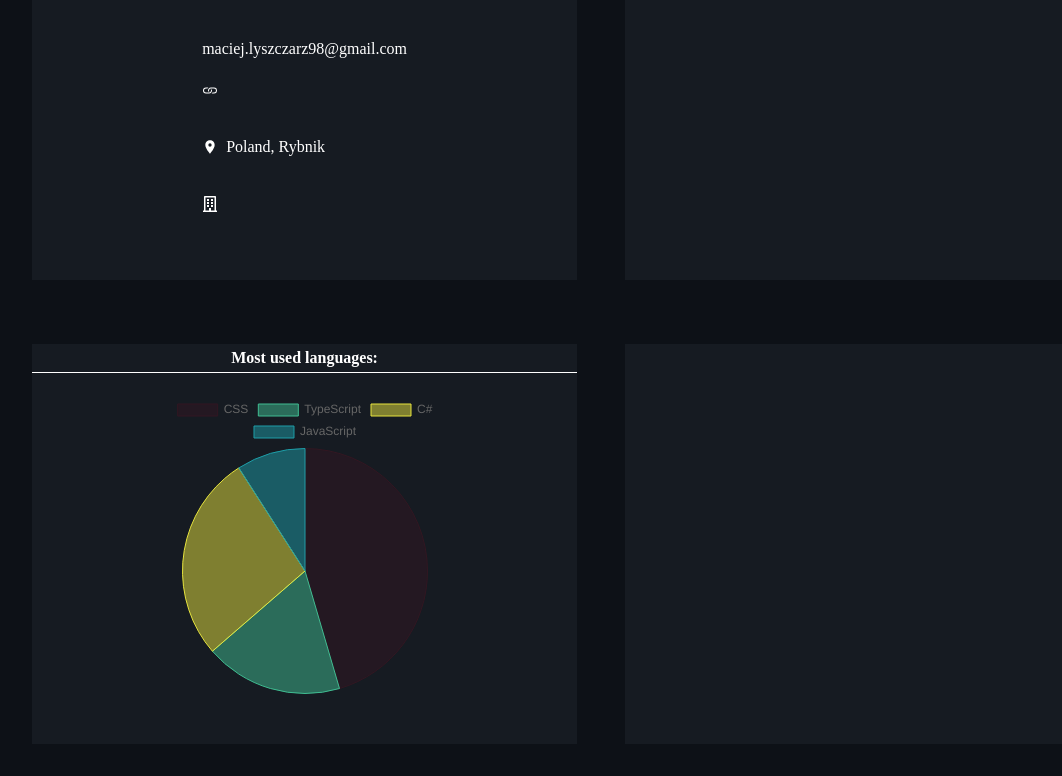
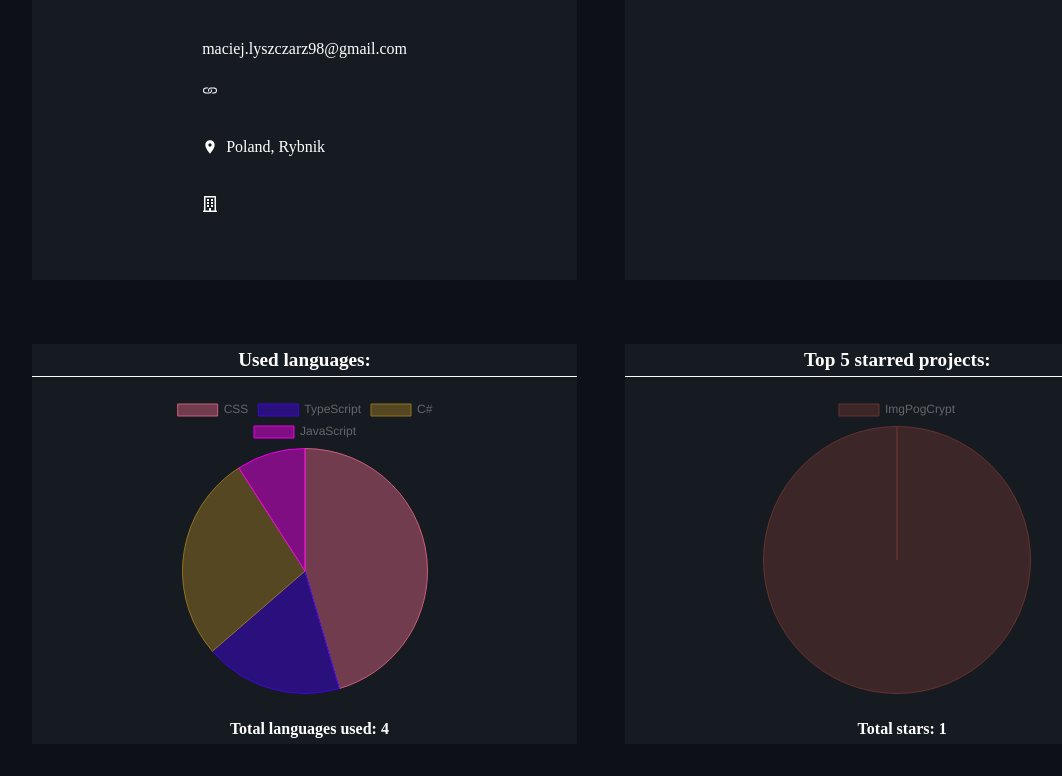
Before and after one commit to Maciejlys/Github-stats, a React (Create React App) app: page / in a window 1280 px wide. Shown: the part 410-1186 px from the top of the page, without its empty margins (39-1101 px from the left). Built offline with nearby package versions, Linux system fonts and the light colour scheme; no server answers.

Commit message:
top starred chart

```diff
--- a/src/Styled-components/Section.tsx
+++ b/src/Styled-components/Section.tsx
@@ -14,6 +14,7 @@ export const Section = styled.div`
   position: relative;
 
   h4 {
+    font-size: 1.2rem;
     position: absolute;
     text-align: center;
     width: 100%;
--- a/src/components/LanguagesChart.tsx
+++ b/src/components/LanguagesChart.tsx
@@ -7,7 +7,7 @@ import styled from "styled-components";
 import {
   arrToInstanceCountObj,
   createPieChart,
-  getChartData,
+  getChartDataFromObj,
   PieChartProps,
 } from "../utils/chartUtils";
 
@@ -26,15 +26,17 @@ export const LanguagesChart: React.FC = () => {
     "Orange",
   ]);
   const [chart, setChart] = useState(createPieChart(pieLabels, pieData));
+  const [languangesCount, setLanguangesCount] = useState(0);
 
   useEffect(() => {
     const allLanguages = repos.map((repo) => {
       return repo.language;
     });
     setLanguagesOcc(arrToInstanceCountObj(allLanguages));
-    const data = getChartData(arrToInstanceCountObj(allLanguages));
+    const data = getChartDataFromObj(arrToInstanceCountObj(allLanguages));
     setPieData(data.values);
     setPieLabels(data.labels);
+    setLanguangesCount(data.labels.length);
     const chart = createPieChart(data.labels, data.values);
     setChart(chart);
   }, [repos]);
@@ -42,6 +44,7 @@ export const LanguagesChart: React.FC = () => {
   return (
     <LanguagesChartStyles>
       <Pie className="chart" data={chart} />
+      <h5>Total languages used: {languangesCount}</h5>
     </LanguagesChartStyles>
   );
 };
@@ -55,4 +58,15 @@ export const LanguagesChartStyles = styled.div`
   .chart {
     background-color: transparent;
   }
+
+  h5 {
+    font-size: 1rem;
+    position: absolute;
+    text-align: center;
+    width: 100%;
+    margin: 0 auto;
+    padding: 0.3rem;
+    bottom: -3rem;
+    background-color: #161b22;
+  }
 `;
--- a/src/components/ReposInfo.tsx
+++ b/src/components/ReposInfo.tsx
@@ -2,16 +2,18 @@ import React from "react";
 import { Section } from "../Styled-components/Section";
 import { TwoColumnsWrapper } from "../Styled-components/TwoColumnsWrapper";
 import { LanguagesChart } from "./LanguagesChart";
+import { StarredChart } from "./StarredChart";
 
 export const ReposInfo: React.FC = () => {
   return (
     <TwoColumnsWrapper>
       <Section>
-        <h4>Most used languages:</h4>
+        <h4>Used languages:</h4>
         <LanguagesChart />
       </Section>
       <Section>
-        <h1></h1>
+        <h4>Top 5 starred projects:</h4>
+        <StarredChart />
       </Section>
     </TwoColumnsWrapper>
   );
--- /dev/null
+++ b/src/components/StarredChart.tsx
@@ -0,0 +1,49 @@
+import React, { useContext, useEffect, useState } from "react";
+import { AppContext } from "../context/context";
+import { createPieChart, getChartDataFromArr } from "../utils/chartUtils";
+import { Pie } from "react-chartjs-2";
+import { Chart as ChartJS, ArcElement, Tooltip, Legend } from "chart.js";
+import { LanguagesChartStyles } from "./LanguagesChart";
+
+ChartJS.register(ArcElement, Tooltip, Legend);
+
+export const StarredChart: React.FC = () => {
+  const { repos } = useContext(AppContext);
+  const [pieData, setPieData] = useState([12, 19, 3, 5, 2, 3]);
+  const [pieLabels, setPieLabels] = useState([
+    "Red",
+    "Blue",
+    "Yellow",
+    "Green",
+    "Purple",
+    "Orange",
+  ]);
+  const [chart, setChart] = useState(createPieChart(pieLabels, pieData));
+  const [totalStars, setTotalStar] = useState(0);
+  useEffect(() => {
+    const allProjects = repos.map((repo) => {
+      const { name, stargazers_count } = repo;
+      return { name, stargazers_count };
+    });
+    setTotalStar(
+      getChartDataFromArr(allProjects).values.reduce(function (a, b) {
+        return a + b;
+      }, 0)
+    );
+    allProjects.sort((a, b) => {
+      var x = a.stargazers_count > b.stargazers_count ? -1 : 1;
+      return x;
+    });
+
+    const data = getChartDataFromArr(allProjects.slice(0, 5));
+
+    const chart = createPieChart(data.labels, data.values);
+    setChart(chart);
+  }, [repos]);
+  return (
+    <LanguagesChartStyles>
+      <Pie className="chart" data={chart} />
+      <h5>Total stars: {totalStars}</h5>
+    </LanguagesChartStyles>
+  );
+};
--- a/src/utils/chartUtils.ts
+++ b/src/utils/chartUtils.ts
@@ -17,13 +17,27 @@ export const arrToInstanceCountObj = (arr: string[]) =>
     obj[e] = (obj[e] || 0) + 1;
     return obj;
   }, {});
-export const getChartData = (lang: PieChartProps) => {
+
+export const getChartDataFromObj = (lang: PieChartProps) => {
   const labels = [];
   const values = [];
   for (const [key, value] of Object.entries(lang)) {
     if (key != "null") {
       labels.push(key);
       values.push(value);
+    }
+  }
+  return { labels, values };
+};
+
+export const getChartDataFromArr = (items: any) => {
+  const labels: string[] = [];
+  const values: number[] = [];
+  for (let i = 0; i < items.length; i++) {
+    const { name, stargazers_count } = items[i];
+    if (stargazers_count != 0) {
+      labels.push(name);
+      values.push(stargazers_count);
     }
   }
   return { labels, values };
```
